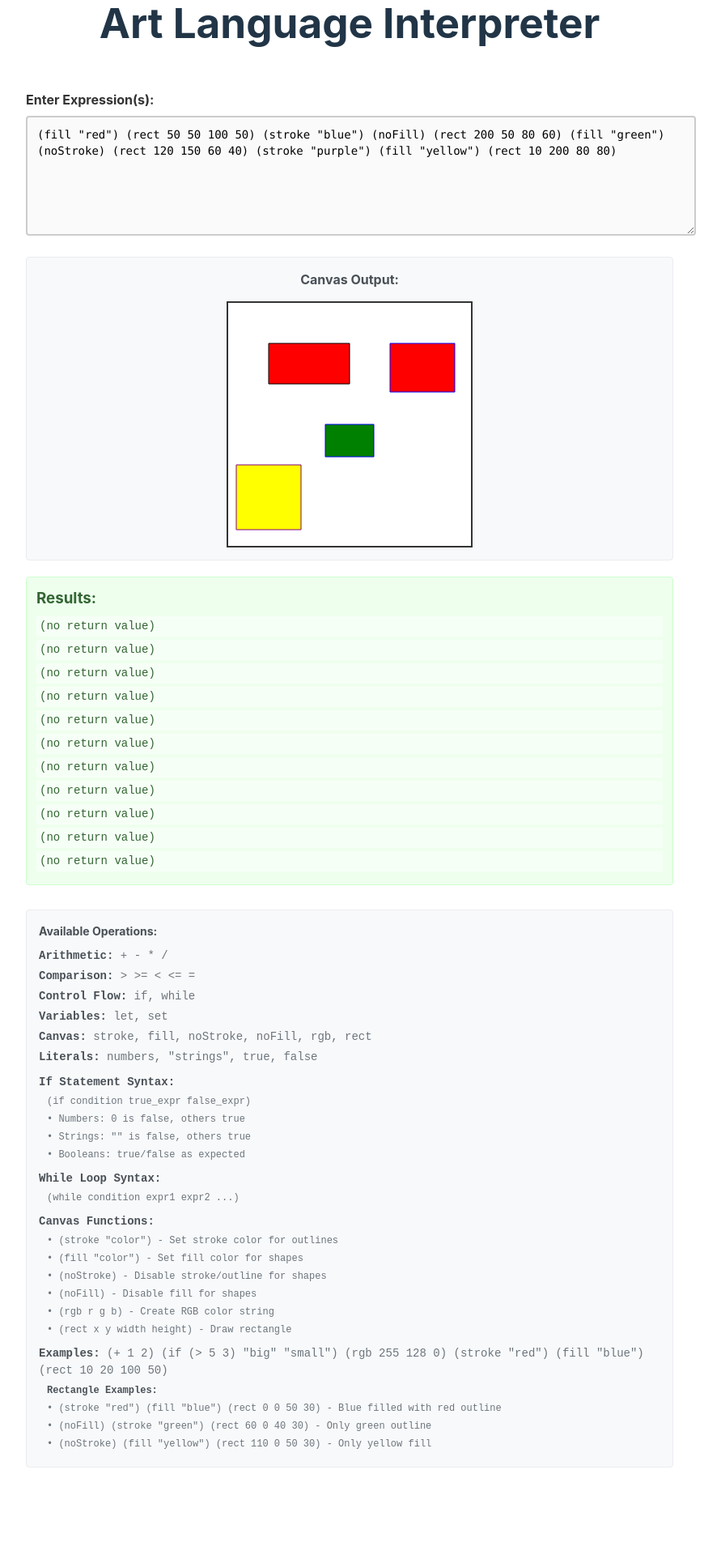
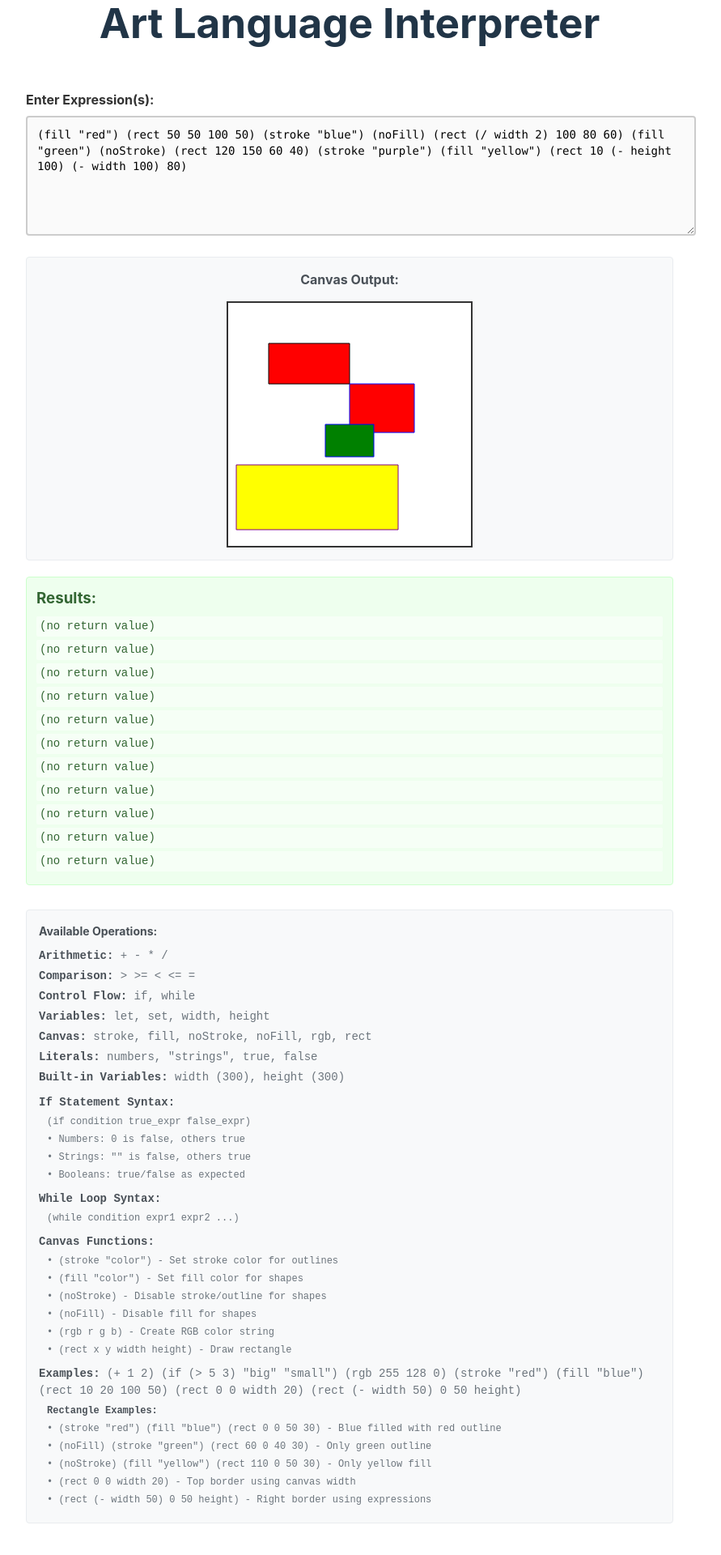
Before and after one commit to CampbellOwen/art-lang, a React (Vite) app: page / in a window 1280 px wide. Shown: the part 66-1986 px from the top of the page at 81% size, without its empty margins (208-1099 px from the left). Before the commit the page ends 1930 px from the top, so only its background shows below. Built offline with nearby package versions, Linux system fonts and the light colour scheme.

Commit message:
Add width/height vars

```diff
--- a/src/client/App.tsx
+++ b/src/client/App.tsx
@@ -124,7 +124,7 @@ class CanvasAdapter implements Canvas {
 
 function App() {
   const [input, setInput] = useState(
-    '(fill "red") (rect 50 50 100 50) (stroke "blue") (noFill) (rect 200 50 80 60) (fill "green") (noStroke) (rect 120 150 60 40) (stroke "purple") (fill "yellow") (rect 10 200 80 80)',
+    '(fill "red") (rect 50 50 100 50) (stroke "blue") (noFill) (rect (/ width 2) 100 80 60) (fill "green") (noStroke) (rect 120 150 60 40) (stroke "purple") (fill "yellow") (rect 10 (- height 100) (- width 100) 80)',
   );
   const [results, setResults] = useState<string[]>([]);
   const [errors, setErrors] = useState<ErrorDisplayInfo[]>([]);
@@ -199,7 +199,7 @@ function App() {
         }
       }
 
-      const evaluated = run(parseResult.value, canvasAdapter);
+      const evaluated = run(parseResult.value, canvasAdapter, 300, 300);
       const resultStrings: string[] = [];
       const errorInfos: ErrorDisplayInfo[] = [];
 
@@ -333,13 +333,16 @@ function App() {
               <strong>Control Flow:</strong> if, while
             </div>
             <div>
-              <strong>Variables:</strong> let, set
+              <strong>Variables:</strong> let, set, width, height
             </div>
             <div>
               <strong>Canvas:</strong> stroke, fill, noStroke, noFill, rgb, rect
             </div>
             <div>
               <strong>Literals:</strong> numbers, "strings", true, false
+            </div>
+            <div>
+              <strong>Built-in Variables:</strong> width (300), height (300)
             </div>
             <div style={{ marginTop: "10px" }}>
               <strong>If Statement Syntax:</strong>
@@ -386,6 +389,7 @@ function App() {
             <div style={{ marginTop: "10px" }}>
               <strong>Examples:</strong> (+ 1 2) (if (&gt; 5 3) "big" "small")
               (rgb 255 128 0) (stroke "red") (fill "blue") (rect 10 20 100 50)
+              (rect 0 0 width 20) (rect (- width 50) 0 50 height)
             </div>
             <div
               style={{ marginLeft: "10px", fontSize: "12px", marginTop: "5px" }}
@@ -402,6 +406,12 @@ function App() {
             <div style={{ marginLeft: "10px", fontSize: "12px" }}>
               • (noStroke) (fill "yellow") (rect 110 0 50 30) - Only yellow fill
             </div>
+            <div style={{ marginLeft: "10px", fontSize: "12px" }}>
+              • (rect 0 0 width 20) - Top border using canvas width
+            </div>
+            <div style={{ marginLeft: "10px", fontSize: "12px" }}>
+              • (rect (- width 50) 0 50 height) - Right border using expressions
+            </div>
           </div>
         </div>
       </div>
--- a/src/client/lib/lang/interpreter.ts
+++ b/src/client/lib/lang/interpreter.ts
@@ -12,8 +12,24 @@ import {
 import { Environment, SymbolTable } from "./environment";
 import { Bool, Expr, List, Num, Program, Str, Symbol } from "./types";
 
-export function run(program: Program, canvas: Canvas = new MockCanvas()) {
-  const environment = { symbolTable: new SymbolTable(), canvas };
+export function run(
+  program: Program,
+  canvas: Canvas = new MockCanvas(),
+  canvasWidth: number = 800,
+  canvasHeight: number = 600,
+) {
+  const symbolTable = new SymbolTable();
+
+  // Pre-populate width and height variables
+  const widthExpr: Num = { type: "number", value: canvasWidth };
+  const heightExpr: Num = { type: "number", value: canvasHeight };
+  const widthSymbol: Symbol = { type: "symbol", value: "width" };
+  const heightSymbol: Symbol = { type: "symbol", value: "height" };
+
+  symbolTable.set(widthSymbol, widthExpr);
+  symbolTable.set(heightSymbol, heightExpr);
+
+  const environment = { symbolTable, canvas };
 
   const results = program.map((expr) => evaluate(environment, expr));
   console.log(canvas);
```
